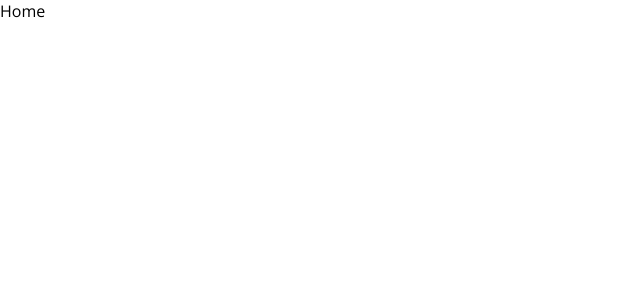
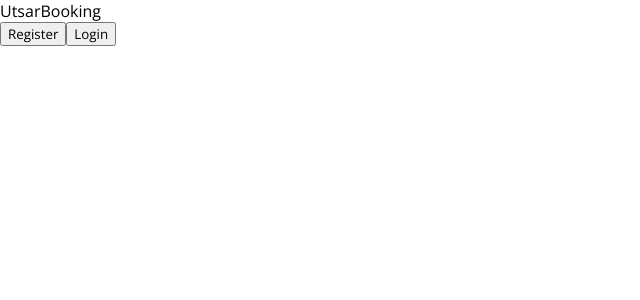
Before and after one commit to Utsar/Booking, a React (Create React App) app: page / in a window 1280 px wide. Shown: the top 300 px of the page, without its empty margins (0-640 px from the left). Built offline with nearby package versions, Linux system fonts and the light colour scheme.

Commit message:
layout changes

```diff
--- a/package.json
+++ b/package.json
@@ -10,6 +10,7 @@
     "react-dom": "^18.0.0",
     "react-router-dom": "^6.3.0",
     "react-scripts": "5.0.1",
+    "styled-components": "^5.3.5",
     "web-vitals": "^2.1.4"
   },
   "scripts": {
--- a/src/App.js
+++ b/src/App.js
@@ -1,7 +1,7 @@
 import { BrowserRouter, Routes, Route } from "react-router-dom";
-import Home from "./pages/home/Home";
-import Hotel from "./pages/hotel/Hotel";
-import List from "./pages/list/list";
+import Home from "./pages/Home";
+import Hotel from "./pages/Hotel";
+import List from "./pages/List";
 
 function App() {
   return (
--- /dev/null
+++ b/src/components/Navbar.jsx
@@ -0,0 +1,26 @@
+import styled from "styled-components";
+
+const Nav = styled.div``;
+const NavContainer = styled.div``;
+const Logo = styled.span``;
+const NavItems = styled.div``;
+const NavRegister = styled.button``;
+const NavLogin = styled.button``;
+
+const Navbar = () => {
+  return (
+    <>
+      <Nav>
+        <NavContainer>
+          <Logo>UtsarBooking</Logo>
+          <NavItems>
+            <NavRegister>Register</NavRegister>
+            <NavLogin>Login</NavLogin>
+          </NavItems>
+        </NavContainer>
+      </Nav>
+    </>
+  );
+};
+
+export default Navbar;
--- /dev/null
+++ b/src/pages/Home.jsx
@@ -0,0 +1,12 @@
+import styled from "styled-components";
+import Navbar from "../components/Navbar";
+
+const Home = () => {
+  return (
+    <>
+      <Navbar />
+    </>
+  );
+};
+
+export default Home;
--- a/src/pages/home/Home.jsx
+++ /dev/null
@@ -1,7 +0,0 @@
-import React from "react";
-
-const Home = () => {
-  return <div>Home</div>;
-};
-
-export default Home;
```
Also changed, not shown: src/pages/Hotel.jsx (renamed from src/pages/hotel/Hotel.jsx), src/pages/List.jsx (renamed from src/pages/list/List.jsx), 1 other file (tests, documents, lock files or other folders).
